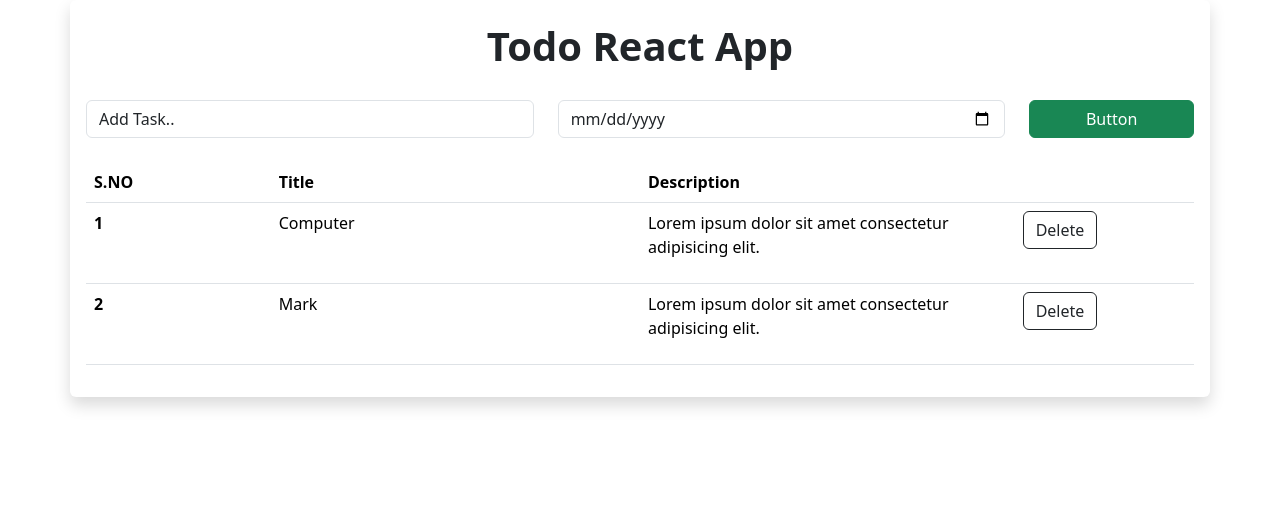
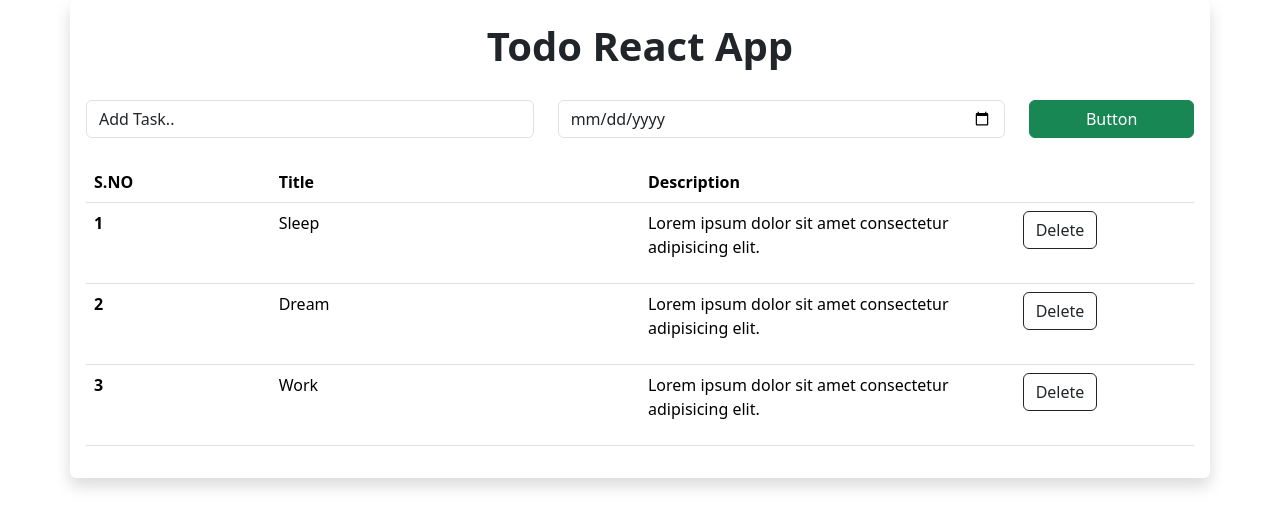
Before and after one commit to Yuvraj3905/Internal_Training, a React (Vite) app: page / in a window 1280 px wide. Shown: the top 528 px of the page. Built offline with nearby package versions, Linux system fonts and the light colour scheme.

Commit message:
Done with it

```diff
--- a/src/Components/TodoList.jsx
+++ b/src/Components/TodoList.jsx
@@ -14,7 +14,7 @@ export default function TodoList() {
         <tbody>
           <tr>
             <th className="col-2">1</th>
-            <td className="col-4">Computer</td>
+            <td className="col-4">Sleep</td>
             <td className="col-6">
               <div className="row">
                 <div className="col-8">
@@ -32,7 +32,25 @@ export default function TodoList() {
           </tr>
           <tr>
             <th className="col-2">2</th>
-            <td className="col-4">Mark</td>
+            <td className="col-4">Dream</td>
+            <td className="col-6">
+              <div className="row">
+                <div className="col-8">
+                  <p>
+                    Lorem ipsum dolor sit amet consectetur adipisicing elit.{" "}
+                  </p>
+                </div>
+                <div className="col-4">
+                  <button type="button" class="btn btn-outline-dark">
+                    Delete
+                  </button>
+                </div>
+              </div>
+            </td>
+          </tr>
+          <tr>
+            <th className="col-2">3</th>
+            <td className="col-4">Work</td>
             <td className="col-6">
               <div className="row">
                 <div className="col-8">
```
